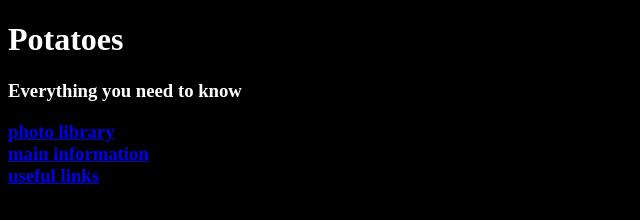
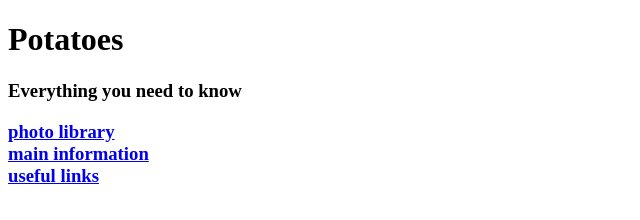
Before and after one commit to kirdavydov/potato, a plain HTML site: page index.html in a window 1280 px wide. Shown: the whole page, without its empty margins (0-640 px from the left). Drawn offline with Linux system fonts and the light colour scheme.

Commit message:
Update styles.css

```diff
--- a/styles.css
+++ b/styles.css
@@ -1,9 +1,3 @@
-body{
-  background-color: black;
+h1{
+  font-family: "fantasy";
 }
-h1{
-  color: white;
-}
-h3{
-  color: white;
-}
```
